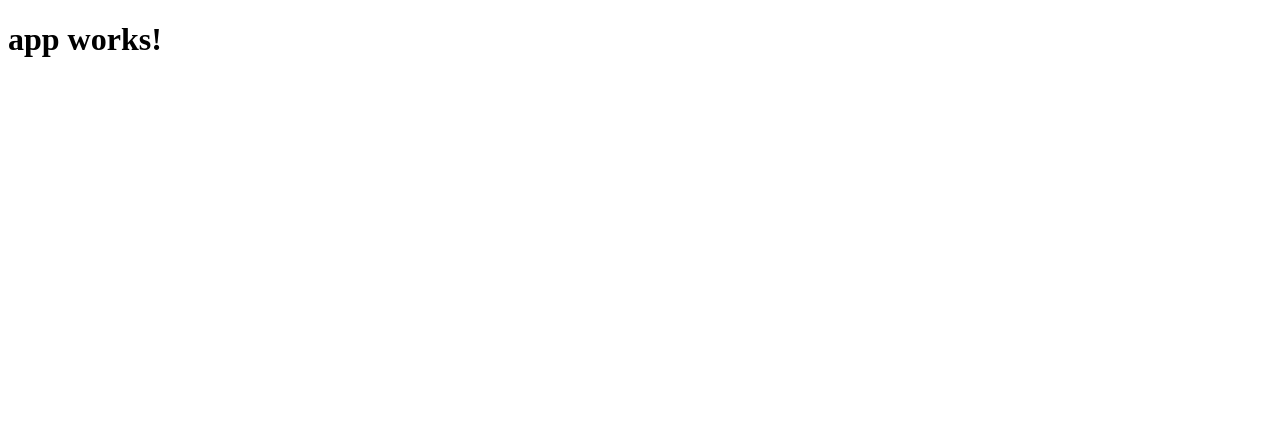
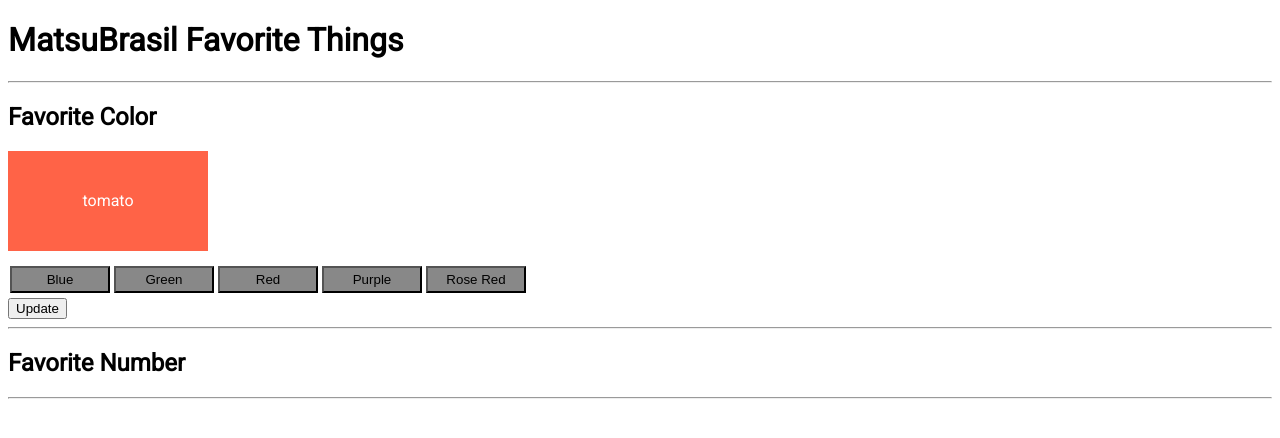
Before and after one commit to matsubrasil/ngfire-favorit-things, an Angular app in the folder FavoriteThings/: page / in a window 1280 px wide. Shown: the top 438 px of the page. Built offline with nearby package versions, Linux system fonts and the light colour scheme.

Commit message:
only local favorite color

```diff
--- a/FavoriteThings/src/app/app.component.css
+++ b/FavoriteThings/src/app/app.component.css
@@ -0,0 +1,14 @@
+#box {
+    width: 200px;
+    height: 100px;
+    color: white;
+    margin: 10px 0px;
+    text-align: center;
+    line-height: 100px;
+}
+.btn-color {
+    width: 100px;
+    margin: 5px 2px;
+    padding: 4px 1px;
+    background-color: #888;
+}
--- a/FavoriteThings/src/app/app.component.html
+++ b/FavoriteThings/src/app/app.component.html
@@ -1,3 +1,18 @@
 <h1>
-  {{title}}
+    {{ title }}
 </h1>
+<hr>
+<h2>Favorite Color</h2>
+<div id="box" [style.backgroundColor]="favoriteColor">{{ favoriteColor }}</div>
+<button type="button" class="btn-color" (click)="setColor( 'blue' )">Blue</button>
+<button type="button" class="btn-color" (click)="setColor( 'green' )">Green</button>
+<button type="button" class="btn-color" (click)="setColor( 'red' )">Red</button>
+<button type="button" class="btn-color" (click)="setColor( 'purple' )">Purple</button>
+<button type="button" class="btn-color" (click)="setColor( '#800000' )">Rose Red</button>
+<br>
+<button type="button" (click)=updateColor()>Update</button>
+<hr>
+    <h2>Favorite Number</h2>
+
+
+<hr>
--- a/FavoriteThings/src/app/app.component.ts
+++ b/FavoriteThings/src/app/app.component.ts
@@ -6,5 +6,14 @@
   styleUrls: ['./app.component.css']
 })
 export class AppComponent {
-  title = 'app works!';
+  title= 'MatsuBrasil Favorite Things';
+  favoriteColor= 'tomato';
+
+  setColor(selectedColor: string): void {
+    this.favoriteColor = selectedColor;
+  }
+
+  updateColor(): void {
+    console.log( 'TODO: update the color' );
+  }
 }
--- a/FavoriteThings/src/index.html
+++ b/FavoriteThings/src/index.html
@@ -2,11 +2,12 @@
 <html>
 <head>
   <meta charset="utf-8">
-  <title>FavoriteThings</title>
+  <title>Favorite Things</title>
   <base href="/">
 
   <meta name="viewport" content="width=device-width, initial-scale=1">
   <link rel="icon" type="image/x-icon" href="favicon.ico">
+  <link href="https://fonts.googleapis.com/css?family=Roboto" rel="stylesheet">
 </head>
 <body>
   <app-root>Loading...</app-root>
--- a/FavoriteThings/src/styles.css
+++ b/FavoriteThings/src/styles.css
@@ -1 +1,4 @@
 /* You can add global styles to this file, and also import other style files */
+body {
+    font-family: 'Roboto', sans-serif;
+}
```
Also changed, not shown: 2 other files (tests, documents, lock files or other folders).
